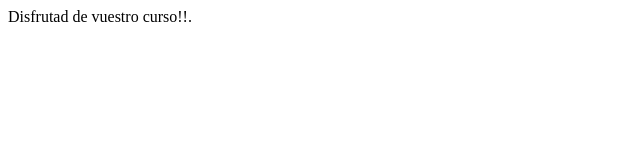
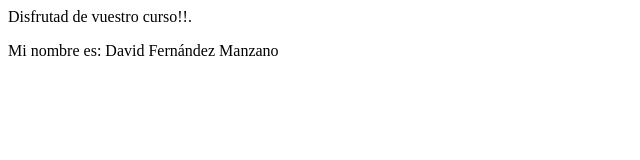
Before and after one commit to dfernman/uax-devops-01, a plain HTML site: page index.html in a window 1280 px wide. Shown: the whole page, without its empty margins (0-640 px from the left). Drawn offline with Linux system fonts and the light colour scheme.

Commit message:
ADDED: David Fernández Manzano

```diff
--- a/index.html
+++ b/index.html
@@ -4,5 +4,6 @@
  </head>
  <body>
  <p>Disfrutad de vuestro curso!!.</p>
+ <p>Mi nombre es: David Fernández Manzano </p>
  </body>
 </html>
```
